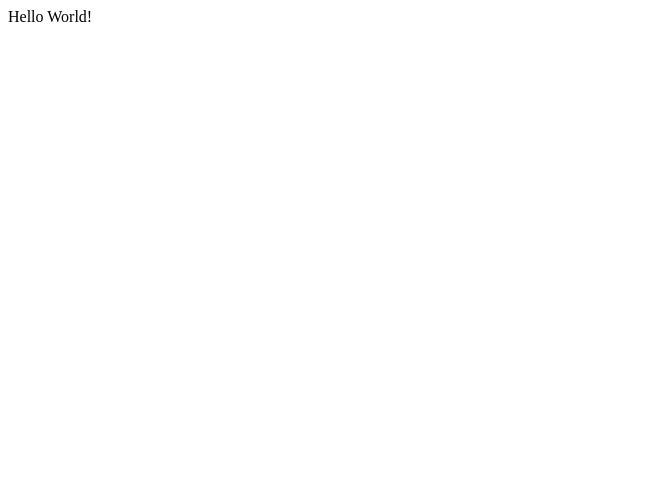
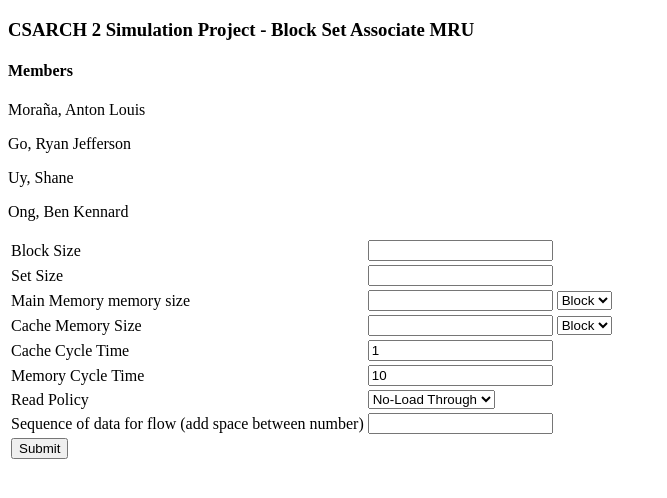
Before and after one commit to Anton1017/CSARCH-2-Simulation-Project-, a website: page index.html in a window 1280 px wide. Shown: the whole page, without its empty margins (0-667 px from the left). Drawn offline with Linux system fonts and the light colour scheme.

Commit message:
coded input for html

```diff
--- a/index.html
+++ b/index.html
@@ -4,9 +4,83 @@
         <meta charset="UTF-8">
         <meta name="viewport" content="width=device-width, initial-scale=1.0">
 
-        <title>Hello World Simple App</title>
+        <title>CSARCH 2 Simulation Project</title>
     </head>
     <body>
-        <div>Hello World!</div>
+        <div>
+            <h3>CSARCH 2 Simulation Project - Block Set Associate MRU</h3>
+            <h4>Members</h4>
+            <p>Moraña, Anton Louis </p>
+            <p>Go, Ryan Jefferson</p>
+            <p>Uy, Shane</p>
+            <p>Ong, Ben Kennard</p>
+        </div>
+        <div id ="form">
+            <form>
+                <table>
+                    <tr>
+                        <td><label for="block_size">Block Size</label></td>
+                        <td><input type="number" min="1" name="block_size" id="block_size"> </td>
+                    </tr>
+                    <tr>
+                        <td><label for="set_size">Set Size</label></td>
+                        <td><input type="number" min="1" name="set_size" id="set_size"> </td>
+                    </tr>
+                    <tr>
+                        <td><label for="MM_memory_size">Main Memory memory size</label></td>
+                        <td><input type="number" min="1" name="MM_memory_size" id="MM_memory_size"> </td>
+                        <td>
+                            <select id="type">
+                                <option value="blocks" selected>Block
+                                </option>
+                                <option value="words">Word</option>
+                            </select>
+                        </td>
+                    </tr>
+                    <tr>
+                        <td><label for="cache_memory_size">Cache Memory Size</label></td>
+                        <td><input type="number" min="1" name="cache_memory_size" id="cache_memory_size"> </td>
+                        <td>
+                            <select id="type">
+                                <option value="blocks" selected>Block
+                                </option>
+                                <option value="words">Word</option>
+                            </select>
+                        </td>
+                    </tr>
+                    <tr>
+                        <td><label for="cache_cycle_time">Cache Cycle Time</label></td>
+                        <td><input type="number" min="1" value="1"name="cache_cycle_time" id="cache_cycle_time"> </td>
+                    </tr>
+                    <tr>
+                        <td><label for="memory_cycle_time">Memory Cycle Time</label></td>
+                        <td><input type="number" min="1" value="10"name="memory_cycle_time" id="memory_cycle_time"> </td>
+                    </tr>
+                    <tr>
+                        <td><lavel>Read Policy</label></td>
+                        <td>
+                            <select id="read_policy">
+                                <option value="Non Load Through" selected>No-Load Through
+                                </option>
+                                <option value="Load Through">Load Through</option>
+                            </select>
+                        </td>
+                    </tr>
+                    <tr>
+                        <td><label for="program_flow">Sequence of data for flow (add space between number)</label></td>
+                        <td><input type="text"name="program_flow" id="program_flow"> </td>
+                    </tr>
+
+                    <tr>
+                        <td colspan="3">
+                            <button id="submit">Submit</button>
+                        </td>
+
+                    </tr>
+                </table>
+            </form>
+
+
+        </div>
     </body>
 </html>
```
